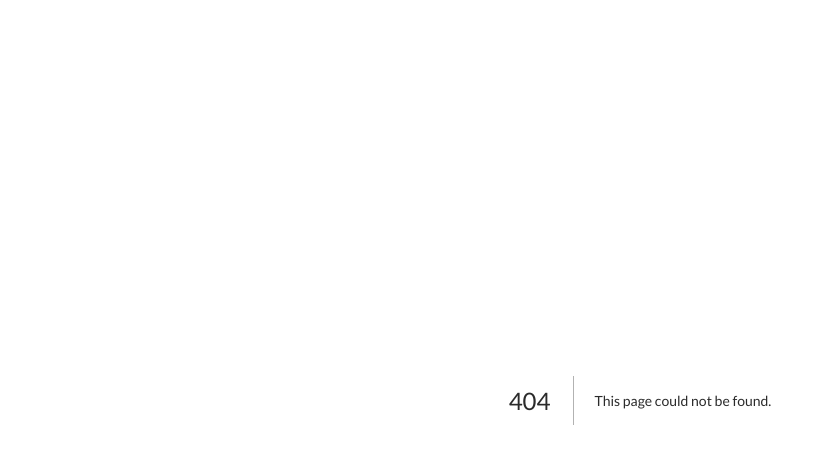
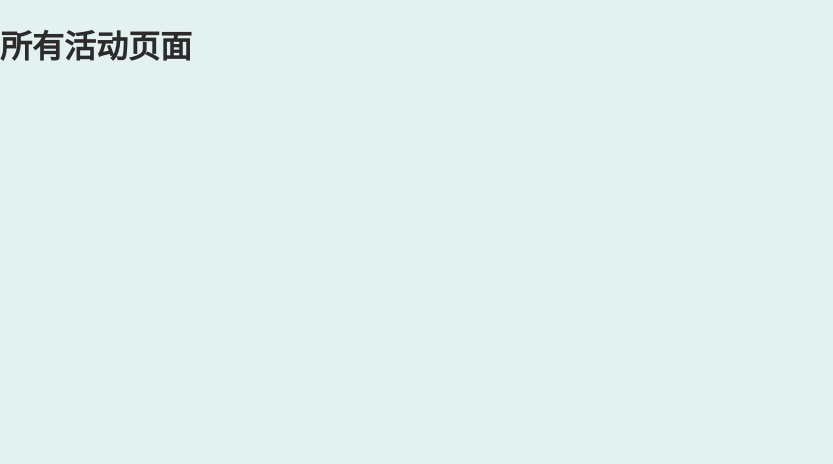
Before and after one commit to skyboy2020/nextjs-activity-router-demo1, a Next.js app: page /events in a window 1280 px wide. Before the commit this address had no page. Shown: the top 464 px of the page, without its empty margins (0-833 px from the left). Built offline with nearby package versions, Linux system fonts and the light colour scheme.

Commit message:
pages/events/index.js

```diff
--- /dev/null
+++ b/pages/events/index.js
@@ -0,0 +1,9 @@
+function AllEventsPage() {
+  return (
+    <div>
+      <h1>所有活动页面</h1>
+    </div>
+  );
+}
+
+export default AllEventsPage;
```
